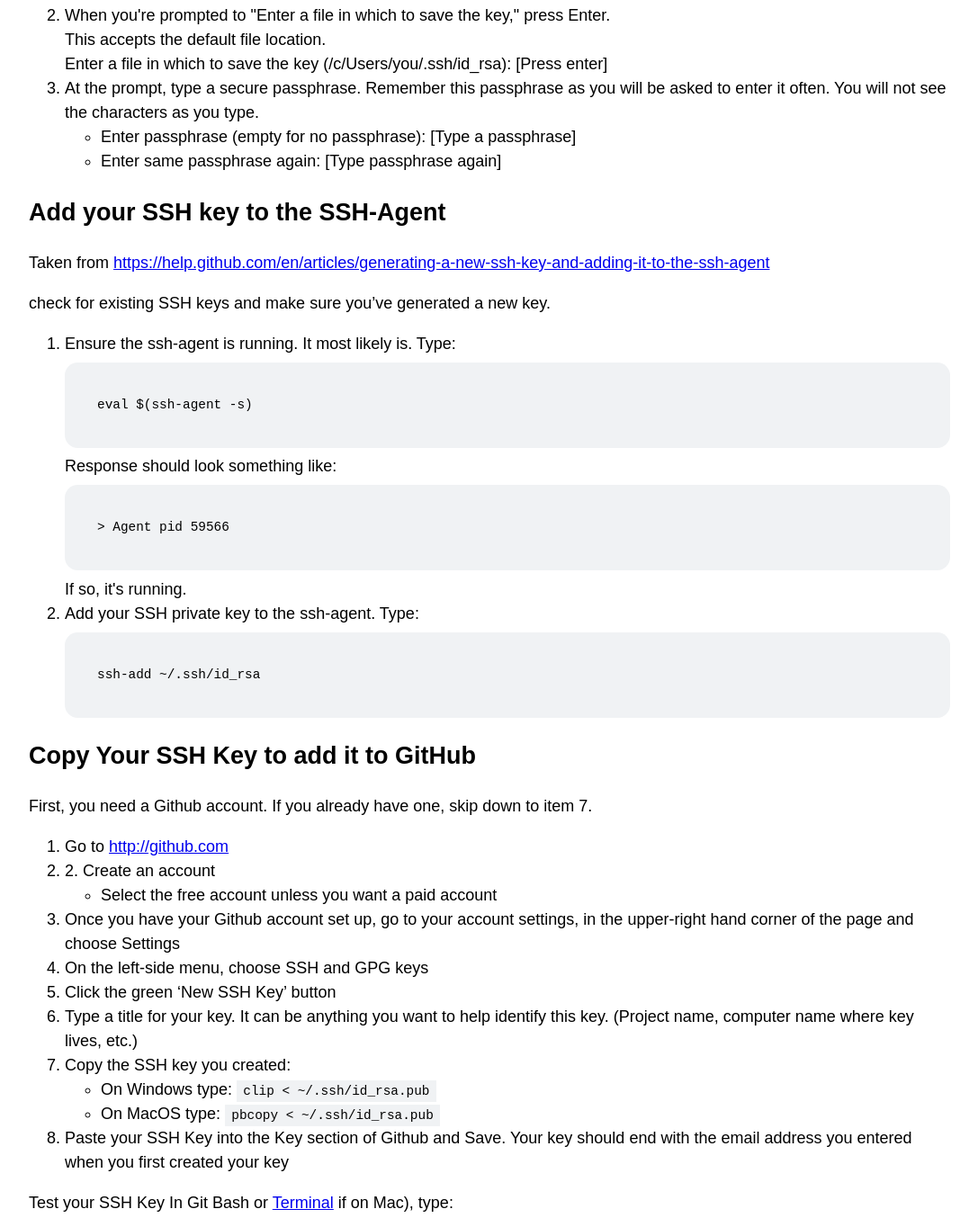
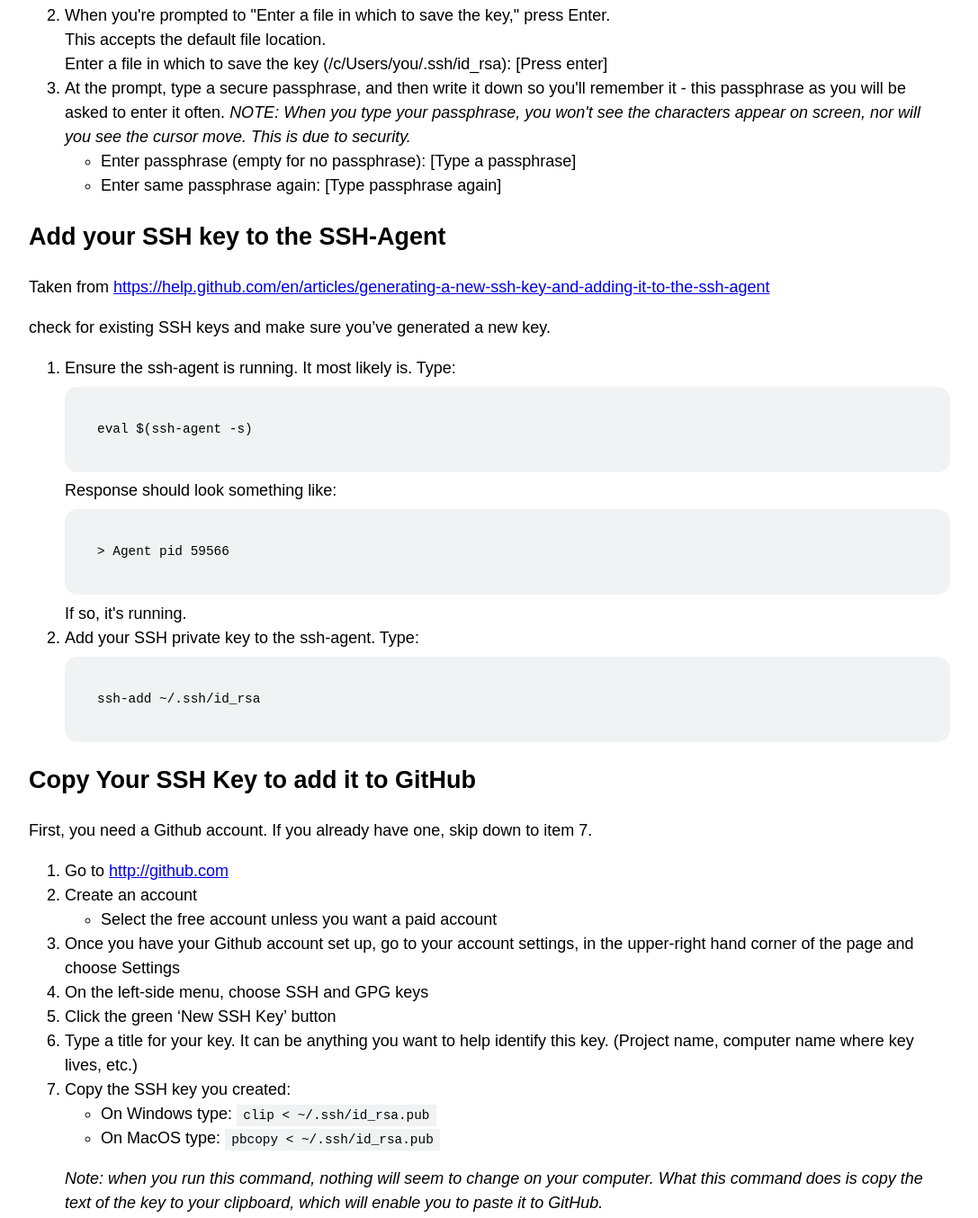
Before and after one commit to katebron/ALA_2019, a plain HTML site: page ssh_keys.html in a window 1280 px wide. Shown: the part 1186-2540 px from the top of the page at 90% size, without its empty margins (96-1183 px from the left). Drawn offline with nearby package versions, Linux system fonts and the light colour scheme; files that its build step writes are made by us from their sources.

Commit message:
add notes to clarify ssh key process

```diff
--- a/ssh_keys.html
+++ b/ssh_keys.html
@@ -60,7 +60,9 @@ Taken from <a href="https://help.github.com/en/articles/generating-a-new-ssh-key
 
 <li>When you're prompted to "Enter a file in which to save the key," press Enter. <br/>This accepts the default file location.<br>
 		Enter a file in which to save the key (/c/Users/you/.ssh/id_rsa): [Press enter]</li>
-<li>At the prompt, type a secure passphrase.   Remember this passphrase as you will be asked to enter it often.  You will not see the characters as you type.
+<li>At the prompt, type a secure passphrase, and then write it down so you'll remember it - this passphrase as you will be asked to enter it often.
+	<em>NOTE: When you type your passphrase, you won't see the characters  appear on screen, nor will you see the
+		cursor move. This is due to security.</em>
   <ul>
 		<li>Enter passphrase (empty for no passphrase): [Type a passphrase]
 		</li>
@@ -96,7 +98,7 @@ for existing SSH keys and make sure you’ve generated a new key.</p>
 <p>First, you need a Github account.  If you already have one, skip down to item 7.
 	<ol>
 <li>Go to <a href="http://github.com">http://github.com</a>
-		<li>2.	Create an account
+		<li>Create an account
 <ul><li>Select the free account unless you want a paid account</li></ul></li>
 <li>Once you have your Github account set up, go to your account settings, in the upper-right hand corner of the page and choose Settings</li>
 <li>On the left-side menu, choose SSH and GPG keys</li>
@@ -108,6 +110,8 @@ for existing SSH keys and make sure you’ve generated a new key.</p>
 <li>On MacOS type:
 		<span class="inline-example">pbcopy < ~/.ssh/id_rsa.pub</span></li></ul>
 </li>
+<p><em>Note: when you run this command, nothing will seem to change on your computer. What this command does is copy the text of the
+	key to your clipboard, which will enable you to paste it to GitHub.</em></p>
 <li>	Paste your SSH Key into the Key section of Github and Save.
 	Your key should end with the email address you entered when you first created your key
 	</li>
```
